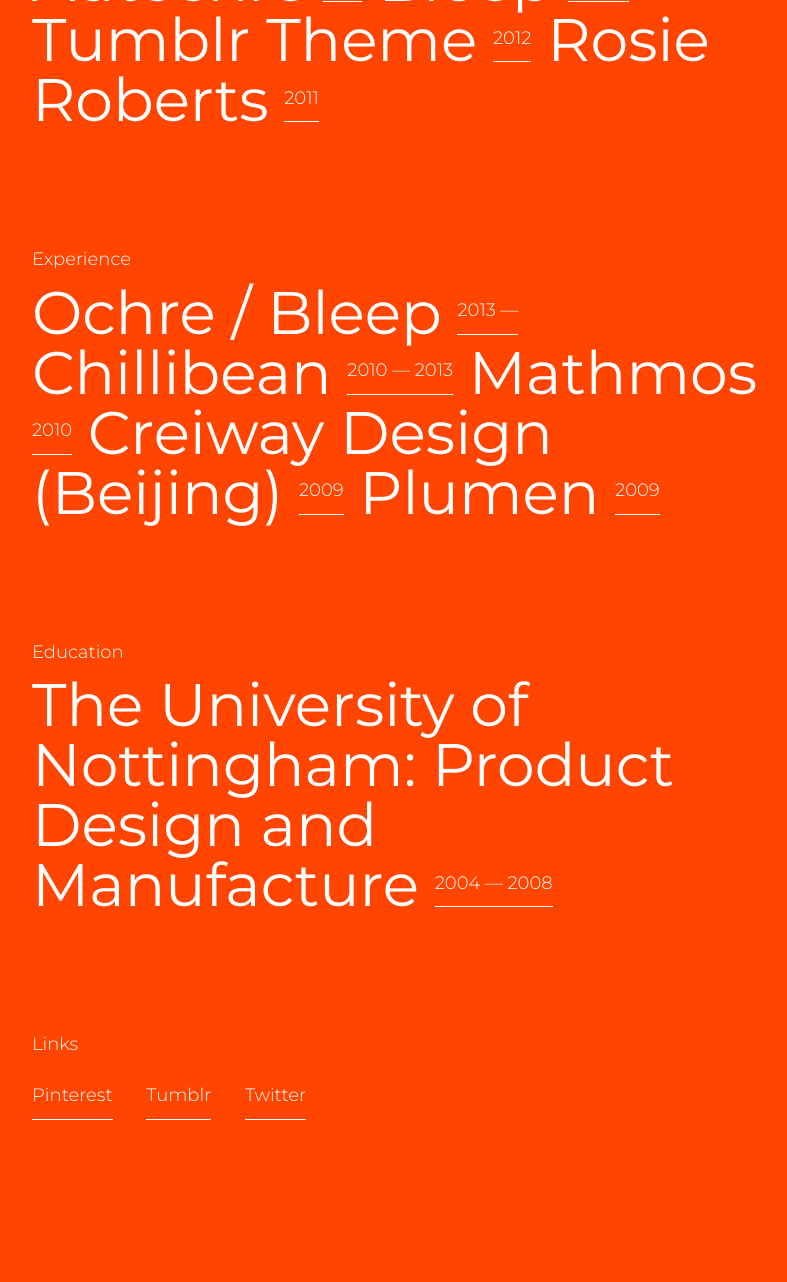
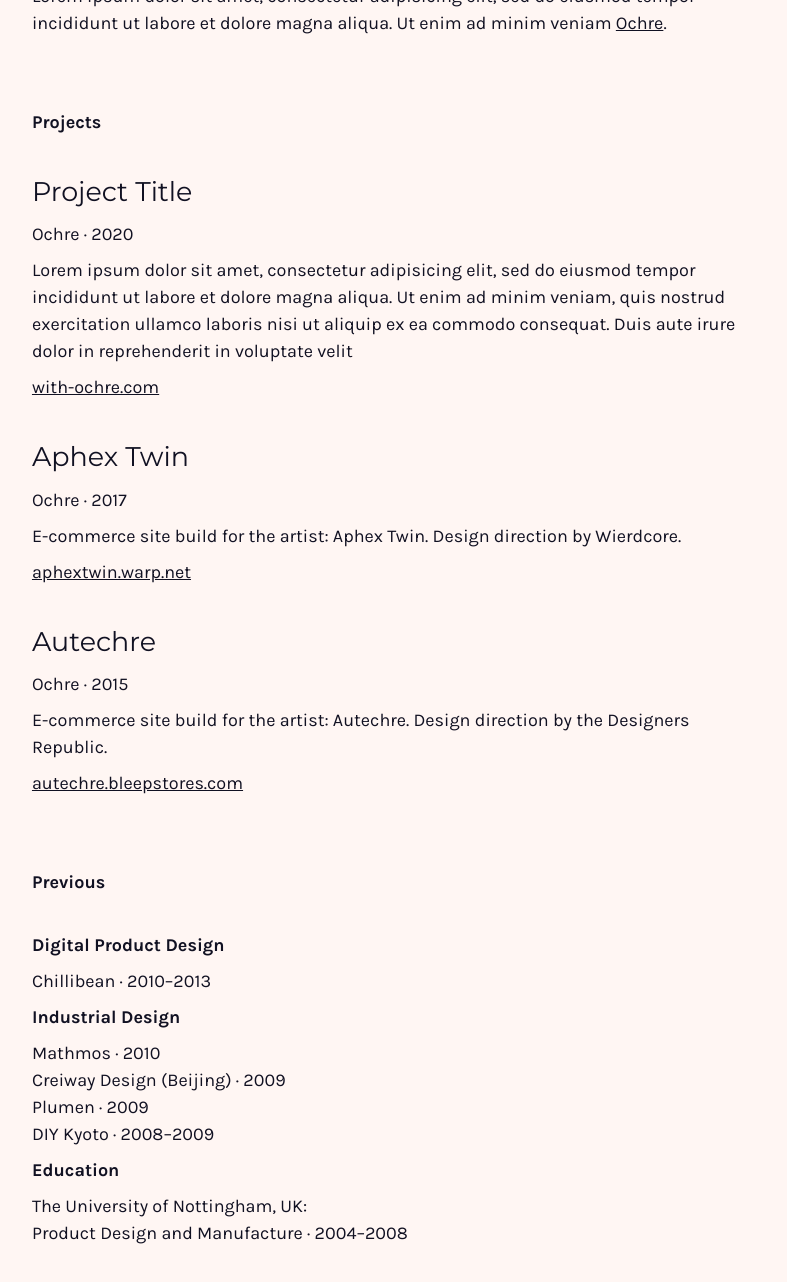
Before and after one commit to edboaden/edboaden.github.io, a plain HTML site: page index.html in a window 1280 px wide. Shown: the part 442-1724 px from the top of the page, without its empty margins (457-1244 px from the left). Before the commit the page ends 1630 px from the top, so only its background shows below. Drawn offline with nearby package versions, Linux system fonts and the light colour scheme.

Commit message:
Site design update.

```diff
--- a/css/styles.css
+++ b/css/styles.css
@@ -1,22 +1,28 @@
-@import url("https://fonts.googleapis.com/css?family=Montserrat:300,400");
+@import url('https://fonts.googleapis.com/css2?family=Karla:wght@400;700&family=Montserrat:wght@300;400&display=swap');
 
 html {
+	font: 16px / 1.5 "Karla", sans-serif;
 	margin: 0;
 	padding: 0;
 }
 
+@media screen and (min-width: 40em) {
+	html {
+		font-size: 18px;
+	}
+}
+
 ::selection {
-	color: #0C2932;
+	background-color: #FFD4D4;
 }
 
 body {
-	background-color: #ff4500;
-	color: #fff;
-	font: 400 30px / 1.2 "Montserrat", Arial, sans-serif;
+	background-color: #FFF6F3;
+	color: #111122;
 	margin: 0;
 	opacity: 0;
-	padding: 1em;
-	transform: translateY(0.5em);
+	padding: 1rem;
+	transform: translateY(0.5rem);
 	transition: 0.3s all ease-out;
 }
 
@@ -25,111 +31,93 @@
 	transform: translateY(0);
 }
 
-@media screen and (min-width: 40em) {
-	body {
-		font-size: 60px;
-		line-height: 1;
-	}
-}
-
 @media screen and (min-width: 70em) {
 	body {
 		padding-left: 38.2%;
-		/*width: 61.8%;*/
 	}
 }
 
 a {
 	color: inherit;
-	text-decoration: none;
 	transition: 0.1s all ease-in-out;
 }
 
 a:hover {
-	color: #0C2932;
+	background-color: #FFD4D4;
 }
 
-h1, h2 {
-	font-size: 1em;
-	font-weight: inherit;
-	margin: 0;
+h1, h3 {
+	font-family: "Montserrat", sans-serif;
+	font-weight: 400;
 }
 
 h1 {
-	/*color: #0C2932;*/
+	font-size: 2.25rem;
+	font-weight: 300;
+	line-height: 1.2;
+	margin: 2rem 0;
+}
+
+@media screen and (min-width: 40em) {
+	h1 {
+		font-size: 3.375rem;
+		margin: 4rem 0;
+	}
+}
+
+h2 {
+	font-size: 1rem;
+	margin: 2rem 0;
 }
 
 h3 {
-	font-size: 0.3em;
-	font-weight: 300;
-	margin: 0;
-	padding-bottom: 0.8em;
-	vertical-align: middle;
+	font-size: 1.5rem;
+	margin: 1rem 0;
 }
 
-ul, ol {
-	list-style: none;
-	margin: 1em 0;
+h4 {
+	font-size: 1rem;
+	margin: 0.5rem 0;
+}
+
+p {
+	margin: 0.5rem 0;
+	max-width: 40em;
+}
+
+ul {
+	list-style-type: square;
+	list-style-position: inside;
+	margin: 0;
 	padding: 0;
 }
 
-h3 + ul {
-	margin-top: 0;
+section {
+	margin: 4rem 0;
 }
 
-hr {
-	border-top: none;
-	border-bottom: 1px solid #fff;
-	border-bottom: none;
-	margin: 1em 0;
+.project-list li {
+	list-style: none;
+	margin-bottom: 2rem;
+}
+
+.project-list h3 {
+	margin-bottom: 0.5rem;
+}
+
+.inline-list {
+	list-style: none;
 }
 
 .inline-list li {
 	display: inline;
-	/*white-space: nowrap;*/
 }
 
-footer a {
-	border-bottom: 1px solid;
-	display: inline-block;
-	font-size: 0.3em;
-	font-weight: 300;
-	padding-bottom: 0.8em;
-	vertical-align: middle;
+.inline-list li:not(:last-child)::after {
+	content: ".";
+	margin: 0 1em;
 }
 
-footer ul {
-	margin-bottom: 0;
+.highlight {
+	background-color: #FFD4D4;
 }
-
-footer li {
-	margin-right: 0.3em;
-}
-
-/*footer a::after {
-	content: ">";
-	margin-left: 0.5em;
-}*/
-
-.profile-picture {
-	display: none;
-	position: fixed;
-	top: 1em;
-	left: 1em;
-	width: 3em;
-}
-
-@media screen and (min-width: 70em) {
-	.profile-picture {
-		display: block;
-	}
-}
-
-.date {
-	border-bottom: 1px solid;
-	display: inline-block;
-	font-size: 0.3em;
-	font-weight: 300;
-	padding-bottom: 0.8em;
-	vertical-align: middle;
-}
--- a/index.html
+++ b/index.html
@@ -1,9 +1,8 @@
 <!DOCTYPE html>
-<!--[if IE 8 ]><html lang="en" class="no-js ie8"><![endif]-->
-<!--[if (gte IE 9)|!(IE)]><!--><html lang="en" class="no-js"><!--<![endif]-->
+<html lang="en" class="no-js">
 <head>
 	<title>
-		Ed Boaden
+		Ed Boaden &middot; Product Design
 	</title>
 	<meta charset="utf-8">
 	<meta http-equiv="X-UA-Compatible" content="IE=edge,chrome=1">
@@ -18,93 +17,106 @@
 <body>
 
 <h1>
-	Ed Boaden
+	<span class="highlight">Ed Boaden</span><br>
+	Product Design
 </h1>
+
+<section class="about-section">
+	<p>
+		Lorem ipsum dolor sit amet, consectetur adipisicing elit, sed do eiusmod tempor incididunt ut labore et dolore magna aliqua. Ut enim ad minim veniam, quis nostrud exercitation ullamco laboris nisi ut aliquip ex ea commodo consequat. Duis aute irure dolor in reprehenderit in voluptate velit
+	</p>
+	<p>
+		Lorem ipsum dolor sit amet, consectetur adipisicing elit, sed do eiusmod tempor incididunt ut labore et dolore magna aliqua. Ut enim ad minim veniam <a href="http://www.with-ochre.com/">Ochre</a>.
+	</p>
+</section>
+
+<section>
 	<h2>
-	UI / UX Design
-	<!-- Interface Designer -->
+		Projects
 	</h2>
-
-<hr>
-
+	<ul class="project-list">
+		<li>
 			<h3>
-	Projects
+				Project Title
 			</h3>
-<ul class="inline-list">
-	<li>
-		<a href="http://www.with-ochre.com/">Ochre <span class="date">2017 &mdash;</span></a>
+			<p>
+				Ochre &middot; 2020
+			</p>
+			<p>
+				Lorem ipsum dolor sit amet, consectetur adipisicing elit, sed do eiusmod tempor incididunt ut labore et dolore magna aliqua. Ut enim ad minim veniam, quis nostrud exercitation ullamco laboris nisi ut aliquip ex ea commodo consequat. Duis aute irure dolor in reprehenderit in voluptate velit
+			</p>
+			<p>
+				<a href="http://www.with-ochre.com/">with-ochre.com</a>
+			</p>
 		</li>
 		<li>
-		<a href="https://aphextwin.warp.net/">Aphex Twin <span class="date">2017</span></a>
+			<h3>
+				Aphex Twin
+			</h3>
+			<p>
+				Ochre &middot; 2017
+			</p>
+			<p>
+				E-commerce site build for the artist: Aphex Twin. Design direction by Wierdcore.
+			</p>
+			<p>
+				<a href="https://aphextwin.warp.net/">aphextwin.warp.net</a>
+			</p>
 		</li>
 		<li>
-		<a href="https://autechre.bleepstores.com/">Autechre <span class="date">2016</span></a>
-	</li>
-	<li>
-		<a href="https://bleep.com/">Bleep <span class="date">2013 &mdash;</span></a>
-	</li>
-	<li>
-		<a href="http://edboaden.tumblr.com/">Tumblr Theme <span class="date">2012</span></a>
-	</li>
-	<li>
-		<a href="http://www.rosieroberts.com/">Rosie Roberts <span class="date">2011</span></a>
+			<h3>
+				Autechre
+			</h3>
+			<p>
+				Ochre &middot; 2015
+			</p>
+			<p>
+				E-commerce site build for the artist: Autechre. Design direction by the Designers Republic.
+			</p>
+			<p>
+				<a href="https://autechre.bleepstores.com/">autechre.bleepstores.com</a>
+			</p>
 		</li>
 	</ul>
+</section>
 
-<!-- <img src="img/profile.png" class="profile-picture"> -->
+<section>
+	<h2>
+		Previous
+	</h2>
+	<!-- <p>
+		Ochre / Bleep <span class="date">2013&ndash;</span>
+	</p> -->
+	<h4>
+		Digital Product Design
+	</h4>
+	<p>
+		Chillibean  &middot; 2010&ndash;2013
+	</p>
 
-<hr>
+	<h4>
+		Industrial Design
+	</h4>
+	<p>
+		Mathmos &middot; 2010<br>
+		Creiway Design (Beijing) &middot; 2009<br>
+		Plumen &middot; 2009<br>
+		DIY Kyoto &middot; 2008&ndash;2009
+	</p>
 
-<h3>
-	Experience
-</h3>
-<ul class="inline-list">
-	<li>
-		Ochre / Bleep <span class="date">2013 &mdash;</span>
-	</li>
-	<li>
-		Chillibean <span class="date">2010 &mdash; 2013</span>
-	</li>
-	<li>
-		Mathmos <span class="date">2010</span>
-	</li>
-	<li>
-		Creiway Design (Beijing) <span class="date">2009</span>
-	</li>
-	<li>
-		Plumen <span class="date">2009</span>
-	</li>
-</ul>
+	<h4>
+		Education
+	</h4>
+	<p>
+		The University of Nottingham, UK:<br>
+		Product Design and Manufacture  &middot; <span class="date">2004&ndash;2008</span>
+	</p>
+</section>
 
-<hr>
-
-<h3>
-	Education
-</h3>
-<ul class="inline-list">
-	<li>
-		The University of Nottingham: Product Design and Manufacture <span class="date">2004 &mdash; 2008</span>
-	</li>
-	<!-- <li>
-		A Levels: Product Design <span class="date">A</span>
-	</li>
-	<li>
-		Maths <span class="date">A</span>
-	</li>
-	<li>
-		Further Maths <span class="date">A</span>
-	</li>
-	<li>
-		Physics <span class="date">A</span>
-	</li> -->
-</ul>
-
-<hr>
-
-<footer>
-	<h3>
+<!-- <section>
+	<h2>
 		Links
-	</h3>
+	</h2>
 	<ul class="inline-list">
 		<li>
 			<a href="https://www.pinterest.co.uk/edboaden/">Pinterest</a>
@@ -116,7 +128,7 @@
 			<a href="https://twitter.com/edboaden">Twitter</a>
 		</li>
 	</ul>
-</footer>
+</section> -->
 
 <script src="http://code.jquery.com/jquery-latest.min.js"></script>
 <script src="js/javascript.js"></script>
```
Lines whose indentation alone changed are shown as unchanged.
